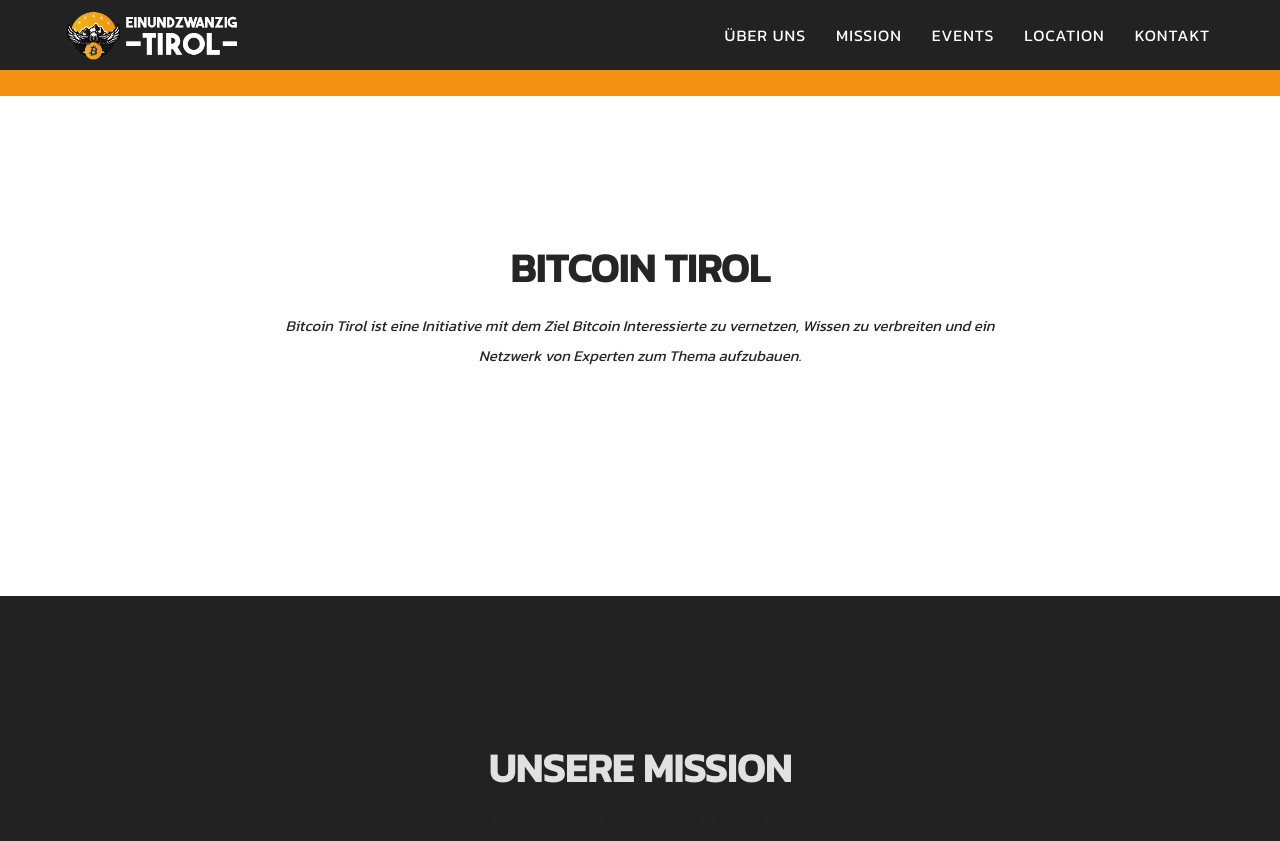
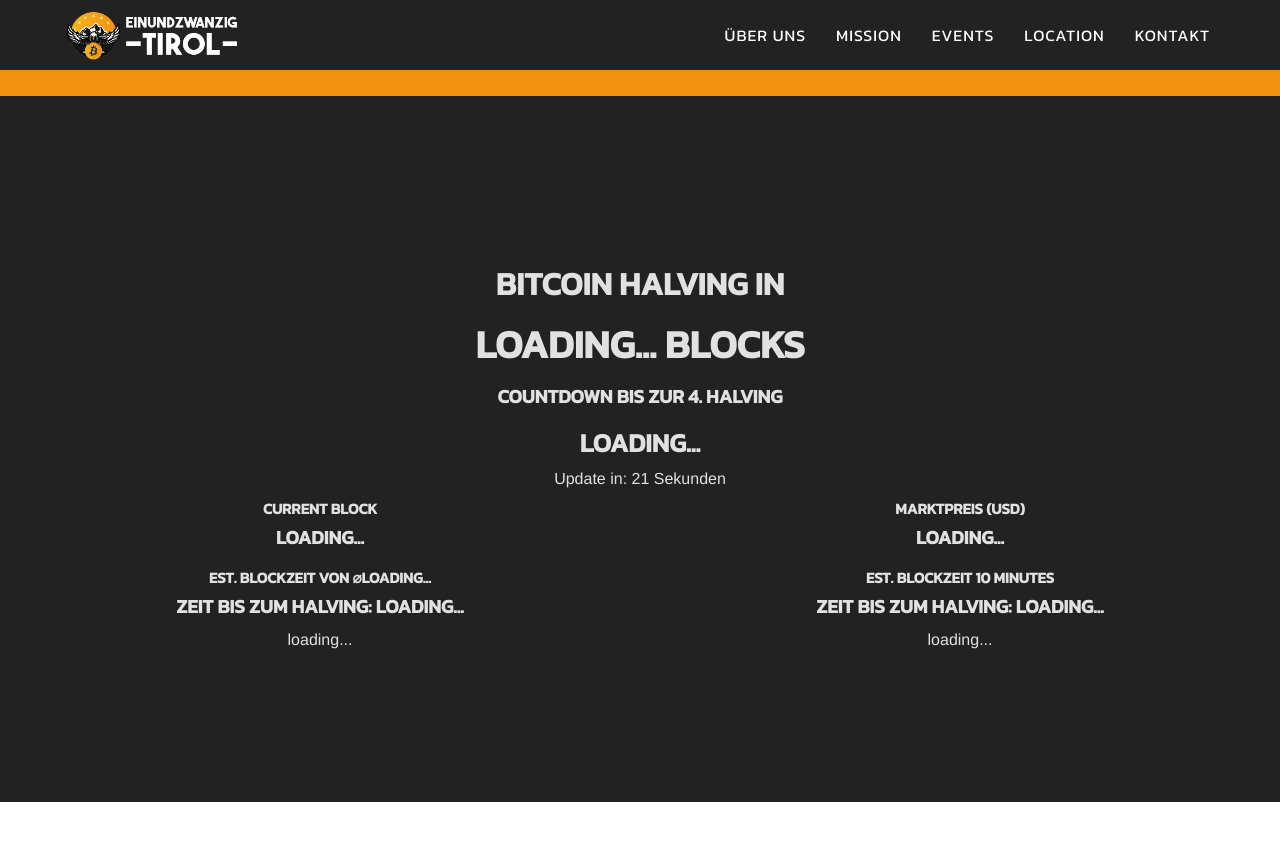
Before and after one commit to bitcoin-tirol/bitcoin-tirol, a Jekyll site: the page built from index.html, in a window 1280 px wide and 900 px high, scrolled down 804 px. Shown: the top 841 px of the window. Built offline with Jekyll 4.4.1, drawn with Linux system fonts in a browser that asks for light colours; some of the changed lines change nothing that is shown; some of the changed text lies outside the part shown.

Commit message:
add halving countdown

```diff
--- /dev/null
+++ b/_includes/blockinfo.html
@@ -0,0 +1,56 @@
+<section id="blockinfo" class="d-flex">
+    <div class="container-fluid">
+        <div class="row">
+            <div class="col-12 text-center">
+                <h2 class="title-part1">BITCOIN HALVING IN</h2>
+                <h1 class="title-part2"><span id="blocksToHalving">loading...</span> BLOCKS</h1>
+            </div>
+        </div>
+        <div class="row">
+            <div class="col-12 text-center">
+                <h4 class="title">Countdown bis zur 4. Halving</h4>
+                <h3 class="content" id="countdown">loading...</h3>
+                <div>Update in: <span id="updateIn">21</span> Sekunden</div>
+            </div>
+        </div>
+        <div class="row">
+            <div class="col-xl-12 col-lg-6">
+                <div class="info-line-block text-center">
+                    <h5 class="title">Current Block</h5>
+                    <h4 class="content" id="currentBlock">loading...</h4>
+                </div>
+            </div>
+            <div class="col-xl-12 col-lg-6">
+                <div class="info-line-block text-center">
+                    <h5 class="title">Marktpreis (USD)</h5>
+                    <h4 class="content" id="marketPrice">loading...</h4>
+                </div>
+            </div>
+        </div>
+        <div class="row">
+            <div class="col-xs-12 col-lg-6 text-center halving-dates-est">
+                <h5 class="time-between-blocks">Est. Blockzeit von ⌀<span id="timeBetweenBlocks">loading...</span></h5>
+                <h4 class="time-to-halving">Zeit bis zum Halving: <span id="timeToHalving">loading...</span></h4>
+                <div class="halving-date"><span id="halvingDate-Europe-Vienna">loading...</span></div>
+            </div>
+            <div class="col-xs-12 col-lg-6 text-center halving-dates-10">
+                <h5 class="time-between-blocks">Est. Blockzeit 10 Minutes</h5>
+                <h4 class="time-to-halving">Zeit bis zum Halving: <span id="defaultTimeToHalving">loading...</span></h4>
+                <div class="halving-date"><span id="defaultHalvingDate-Europe-Vienna">loading...</span></div>
+            </div>
+        </div>
+    </div>
+</section>
+<section id="blockinfo-final" style="display: none">
+    <div class="row">
+        <div class="container-fluid">
+            <div class="row">
+                <div class="col-12 text-center">
+                    <h1>HAPPY 4TH BITCOIN HALVING!</h1>
+                    <h2>840000+ | 3.125</h2>
+                </div>
+            </div>
+        </div>
+    </div>
+</section>
+<script src="../js/block.js"></script>
--- a/_includes/head.html
+++ b/_includes/head.html
@@ -41,37 +41,4 @@
     <meta name="twitter:image:alt" content="{{ site.twitter_image_alt }}">
     <meta name="twitter:title" content="{{ site.twitter_title }}">
     <meta name="twitter:description" content="{{ site.twitter_description }}">
-
-    <script src="https://mempool.space/mempool.js"></script>
-    <script>
-        const init = async () => {
-
-            const { bitcoin: { websocket } } = mempoolJS({
-                hostname: 'mempool.space'
-            });
-
-            const ws = websocket.initClient({
-                options: ['blocks', 'stats', 'mempool-blocks', 'live-2h-chart'],
-            });
-
-            ws.addEventListener('message', function incoming({data}) {
-                const res = JSON.parse(data.toString());
-                if (res.block) {
-                    document.getElementById("result-blocks").textContent = JSON.stringify(res.block, undefined, 2);
-                    document.getElementById("result-blocks-height").textContent = JSON.stringify(res.block.height, undefined, 2);
-                }
-                if (res.mempoolInfo) {
-                    document.getElementById("result-mempool-info").textContent = JSON.stringify(res.mempoolInfo, undefined, 2);
-                }
-                if (res.transactions) {
-                    document.getElementById("result-transactions").textContent = JSON.stringify(res.transactions, undefined, 2);
-                }
-                if (res["mempool-blocks"]) {
-                    document.getElementById("result-mempool-blocks").textContent = JSON.stringify(res["mempool-blocks"], undefined, 2);
-                }
-            });
-
-        };
-        init();
-    </script>
 </head>
--- a/_includes/mempool.html
+++ /dev/null
@@ -1,21 +0,0 @@
-<section id="mempool" class="bg-light-gray">
-    <div class="container-fluid">
-        <div class="row">
-            <div class="col-xs-12 col-lg-offset-2 col-lg-8">
-                <h2 class="section-heading text-muted text-center">Bitcoin Blockchain Data (Blockzeit: <span id="result-blocks-height">Waiting for data</span>)</h2><br>
-            </div>
-            <div class="col-xs-12 col-lg-4">
-                <h2>Blocks</h2><pre id="result-blocks">Waiting for data</pre>
-            </div>
-            <div class="col-xs-12 col-lg-4">
-                <h2>Mempool Info</h2><pre id="result-mempool-info">Waiting for data</pre>
-            </div>
-            <div class="col-xs-12 col-lg-4">
-                <h2>Mempool Blocks</h2><pre id="result-mempool-blocks">Waiting for data</pre>
-            </div>
-            <div class="col-xs-12 col-lg-12">
-                <h2>Transactions</h2><pre id="result-transactions">Waiting for data</pre>
-            </div>
-        </div>
-    </div>
-</section>
--- a/_layouts/default.html
+++ b/_layouts/default.html
@@ -9,13 +9,13 @@
 
     <!--{% include special-event-conf.html %}-->
 
+    {% include blockinfo.html %}
     {% include about.html %}
     {% include services.html %}
     {% include events.html %}
     {% include location.html %}
     {% include partner.html %}
     {% include contact.html %}
-    {% include mempool.html %}
     {% include footer.html %}
     {% include js.html %}
 
--- /dev/null
+++ b/js/block.js
@@ -0,0 +1,146 @@
+/**
+ * @author Roland Schellhorn / pixelparker / SatoshistoreIO
+ * @version 1.0
+ */
+
+const halvingBlock = 840000; // 84000
+const updateInterval = 21000;
+const defaultTimeBetweenBlocks = 10;
+let lastBlock = false;
+let countdownInterval;
+
+function fetchData() {
+  fetch('https://api.blockchain.info/stats')
+    .then(response => response.json())
+    .then(data => {
+      const currentBlock = data.n_blocks_total;
+      const blocksToHalving = halvingBlock - currentBlock;
+      const timeBetweenBlocks = data.minutes_between_blocks;
+
+      if (currentBlock >= halvingBlock) {
+        document.getElementById('blockinfo').style.display = 'none';
+        document.getElementById('blockinfo-final').style.display = 'block';
+        if (countdownInterval) {
+          clearInterval(countdownInterval);
+        }
+        return;
+      }
+
+      if (currentBlock === halvingBlock-1) {
+        lastBlock = true;
+      }
+
+      const minutesBetweenBlocks = data.minutes_between_blocks;
+      const timeToHalvingMinutes = blocksToHalving * minutesBetweenBlocks;
+      const defaultTimeToHalvingMinutes = blocksToHalving * defaultTimeBetweenBlocks;
+
+      displayHalvingDateInTimezones(timeToHalvingMinutes * 60);
+      displayDefaultHalvingDateInTimezones(defaultTimeToHalvingMinutes * 60);
+
+      const marketPrice = data.market_price_usd.toLocaleString('de-DE', {style: 'currency', currency: 'USD'});
+
+      const days = Math.floor(timeToHalvingMinutes / (60 * 24));
+      const hours = Math.floor((timeToHalvingMinutes % (60 * 24)) / 60);
+      const minutes = Math.floor(timeToHalvingMinutes % 60);
+
+      const defaultDays = Math.floor(defaultTimeToHalvingMinutes / (60 * 24));
+      const defaultHours = Math.floor((defaultTimeToHalvingMinutes % (60 * 24)) / 60);
+      const defaultMinutes = Math.floor(defaultTimeToHalvingMinutes % 60);
+
+      document.getElementById('currentBlock').textContent = currentBlock;
+      document.getElementById('blocksToHalving').textContent = blocksToHalving;
+      document.getElementById('timeBetweenBlocks').textContent = `${timeBetweenBlocks} Minuten`;
+      document.getElementById('marketPrice').textContent = marketPrice;
+      document.getElementById('timeToHalving').textContent = `${days} Tage, ${hours} Stunden, ${minutes} Minuten`;
+      document.getElementById('defaultTimeToHalving').textContent = `${defaultDays} Tage, ${defaultHours} Stunden, ${defaultMinutes} Minuten`;
+
+      updateCountdown(timeToHalvingMinutes * 60);
+      updateApiCallCountdown();
+    })
+    .catch(error => {
+      console.error('error fetching blockchain data:', error);
+    });
+}
+
+function updateApiCallCountdown() {
+  let countdown = updateInterval / 1000;
+  const countdownElement = document.getElementById('updateIn');
+  const intervalId = setInterval(() => {
+    countdown--;
+    countdownElement.textContent = countdown;
+    if (countdown <= 0) {
+      clearInterval(intervalId);
+      countdownElement.textContent = updateInterval / 1000;
+    }
+  }, 1000);
+}
+
+function updateCountdown(seconds) {
+  if (lastBlock) {
+    document.getElementById('countdown').textContent = "< 10 Minuten bis zum Halving!";
+    return;
+  }
+  if (countdownInterval) {
+    clearInterval(countdownInterval);
+  }
+
+  const countdownElement = document.getElementById('countdown');
+  let remainingTime = seconds;
+
+  countdownInterval = setInterval(() => {
+    const days = Math.floor(remainingTime / (60 * 60 * 24));
+    const hours = Math.floor((remainingTime % (60 * 60 * 24)) / (60 * 60));
+    const minutes = Math.floor((remainingTime % (60 * 60)) / 60);
+    const seconds = Math.floor(remainingTime % 60);
+
+    //countdownElement.textContent = `${days} Tage, ${hours} Stunden, ${minutes} Minuten, ${seconds} Sekunden`;
+    countdownElement.textContent = `${days} Tage, ${hours} Stunden, ${minutes} Minuten`;
+    remainingTime--;
+
+    if (remainingTime < 0) {
+      clearInterval(countdownInterval);
+      countdownElement.textContent = "When Moon - soon...";
+    }
+  }, 1000);
+}
+
+function displayHalvingDateInTimezones(secondsUntilHalving) {
+  const now = new Date();
+  const halvingDate = new Date(now.getTime() + secondsUntilHalving * 1000);
+
+  const timeZones = [
+    { label: 'MEZ', timeZone: 'Europe/Vienna' }
+  ];
+
+  timeZones.forEach(zone => {
+    const dateTimeFormat = new Intl.DateTimeFormat('de-DE', {
+      year: 'numeric', month: 'long', day: 'numeric',
+      hour: 'numeric', minute: 'numeric', second: 'numeric', timeZone: zone.timeZone, timeZoneName: 'short'
+    });
+
+    const formattedDate = dateTimeFormat.format(halvingDate);
+    document.getElementById(`halvingDate-${zone.timeZone.replace(/[\/\s:]+/g, '-')}`).textContent = `${zone.label}: ${formattedDate}`;
+  });
+}
+
+function displayDefaultHalvingDateInTimezones(secondsUntilHalving) {
+  const now = new Date();
+  const halvingDate = new Date(now.getTime() + secondsUntilHalving * 1000);
+
+  const timeZones = [
+    { label: 'MEZ', timeZone: 'Europe/Vienna' }
+  ];
+
+  timeZones.forEach(zone => {
+    const dateTimeFormat = new Intl.DateTimeFormat('de-DE', {
+      year: 'numeric', month: 'long', day: 'numeric',
+      hour: 'numeric', minute: 'numeric', second: 'numeric', timeZone: zone.timeZone, timeZoneName: 'short'
+    });
+
+    const formattedDate = dateTimeFormat.format(halvingDate);
+    document.getElementById(`defaultHalvingDate-${zone.timeZone.replace(/[\/\s:]+/g, '-')}`).textContent = `${zone.label}: ${formattedDate}`;
+  });
+}
+
+fetchData();
+setInterval(fetchData, updateInterval);
```
